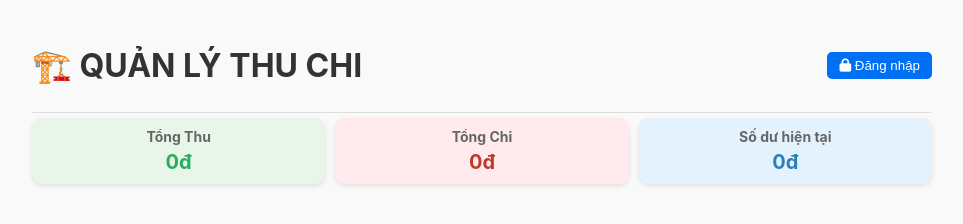
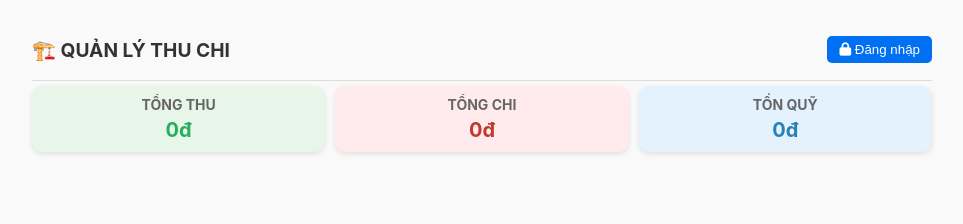
Before and after one commit to lecong12/qltc_vercel, a website: page public/index.html in a window 1280 px wide. Shown: the whole page, without its empty margins (158-1121 px from the left). Drawn offline with Linux system fonts and the light colour scheme; no server answers.

Commit message:
Cập nhật

```diff
--- a/public/index.html
+++ b/public/index.html
@@ -58,7 +58,7 @@
         .btn-save:hover { background-color: #218838; }
 
         /* Header & Login Styles */
-        .header-bar { display: flex; justify-content: space-between; align-items: center; margin-bottom: 5px; padding-bottom: 5px; border-bottom: 1px solid #ddd; }
+        .header-bar { display: flex; justify-content: space-between; align-items: center; margin-bottom: 5px; padding-bottom: 5px; border-bottom: 1px solid #ddd; } .header-bar h1 { font-size: 1.2rem; }
         .user-info { font-weight: bold; color: #0070f3; margin-right: 10px; }
         .btn-login { background-color: #0070f3; color: white; border: none; padding: 6px 12px; border-radius: 5px; cursor: pointer; }
         .btn-logout { background-color: #666; color: white; border: none; padding: 6px 12px; border-radius: 5px; cursor: pointer; }
@@ -127,15 +127,15 @@
         <!-- Khu vực tổng kết tiền (đã đưa vào trong sticky-header) -->
         <div class="summary">
             <div class="card income">
-                <h3>Tổng Thu</h3>
+                <h3>TỔNG THU</h3>
                 <p id="totalIncome" style="color: #27ae60;">0đ</p>
             </div>
             <div class="card expense">
-                <h3>Tổng Chi</h3>
+                <h3>TỔNG CHI</h3>
                 <p id="totalExpense" style="color: #c0392b;">0đ</p>
             </div>
             <div class="card balance">
-                <h3>Số dư hiện tại</h3>
+                <h3>TỒN QUỸ</h3>
                 <p id="balance" style="color: #2980b9;">0đ</p>
             </div>
         </div>
```
